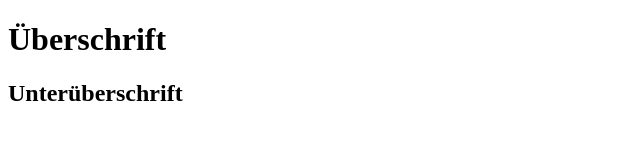
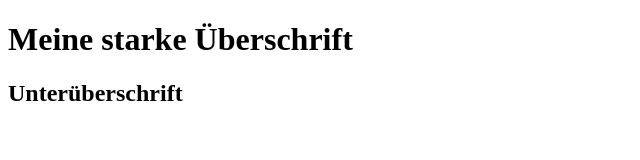
Before and after one commit to FelixWagner25/Testprojekt, a plain HTML site: page index.html in a window 1280 px wide. Shown: the whole page, without its empty margins (0-640 px from the left). Drawn offline with Linux system fonts and the light colour scheme.

Commit message:
Change heading

```diff
--- a/index.html
+++ b/index.html
@@ -6,7 +6,7 @@
     <title>Document</title>
   </head>
   <body>
-    <h1>Überschrift</h1>
+    <h1>Meine starke Überschrift</h1>
     <h2>Unterüberschrift</h2>
   </body>
 </html>
```
